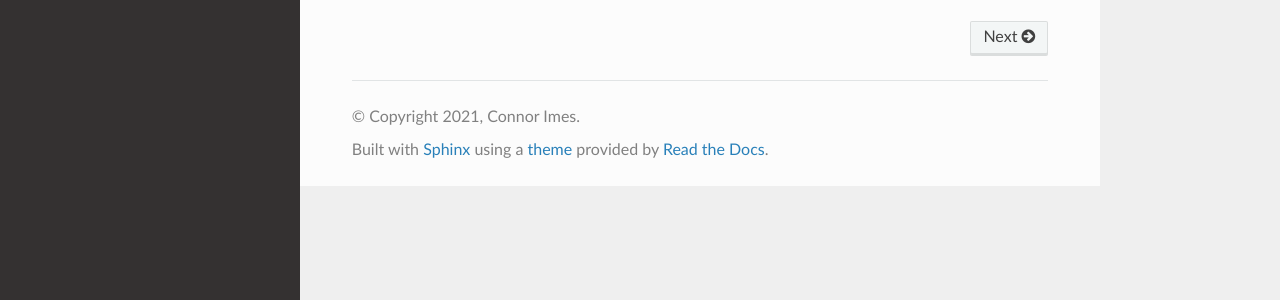
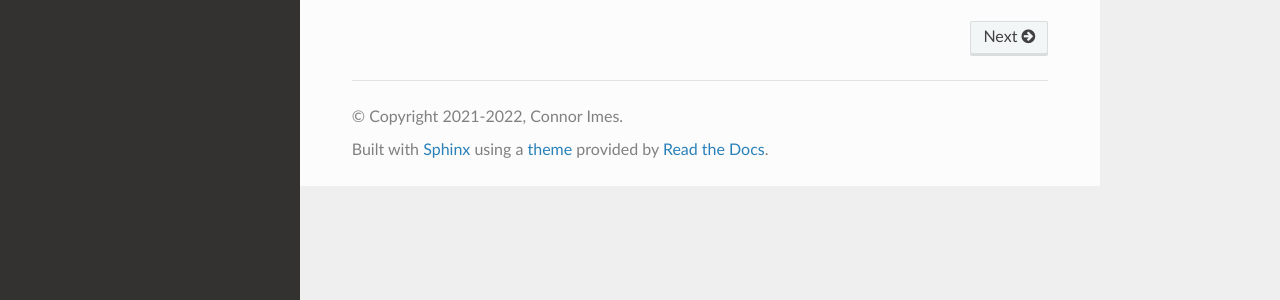
Before and after one commit to energymon/energymon-py, a Sphinx documentation site: the page built from docs/source/index.rst, in a window 1280 px wide. Shown: the part 428-728 px from the top of the page. Built offline with Sphinx 7.4.7 and the Read the Docs theme 2.0.0, drawn with Linux system fonts in a browser that asks for light colours.

Commit message:
LICENSE: update copyright years

```diff
--- a/docs/source/conf.py
+++ b/docs/source/conf.py
@@ -19,7 +19,7 @@ sys.path.insert(0, os.path.abspath('../../src'))
 # -- Project information -----------------------------------------------------
 
 project = 'energymon'
-copyright = '2021, Connor Imes'
+copyright = '2021-2022, Connor Imes'
 author = 'Connor Imes'
 
 def get_version():
```
Also changed, not shown: 1 other file.
